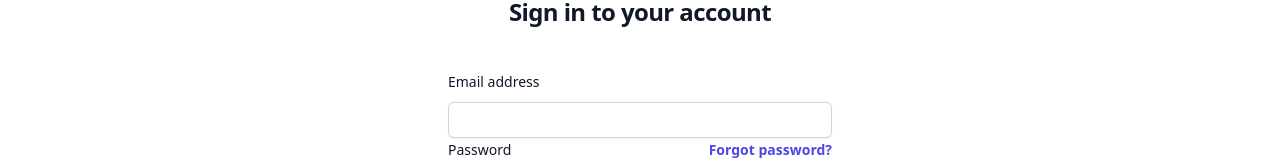
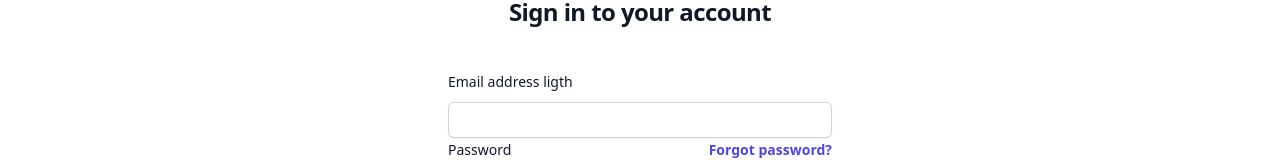
Before and after one commit to Nicholasmendespereira/scheduling, a React (Vite) app in the folder scheduling/: page /login in a window 1280 px wide. Shown: the part 230-390 px from the top of the page. Built offline with nearby package versions, Linux system fonts and the light colour scheme.

Commit message:
UseContext

```diff
--- /dev/null
+++ b/scheduling/src/Context/LoginContext.jsx
@@ -0,0 +1,15 @@
+import { createContext, useState } from "react";
+
+export const ThemeContext = createContext();
+
+export const ThemeProvider = ({ children }) => {
+  const [theme, setTheme] = useState("ligth");
+
+  const toggleTheme = () => {
+    setTheme(theme === "ligth" ? "dark" : "light");
+  };
+
+  return <ThemeContext.Provider
+  value={{theme, toggleTheme}}>
+    {children}</ThemeContext.Provider>;
+};
--- a/scheduling/src/Login/index.jsx
+++ b/scheduling/src/Login/index.jsx
@@ -1,8 +1,9 @@
 import api from "../../api/index";
-import { useState, useEffect } from "react";
-
+import { useState, useEffect, useContext } from "react";
+import { ThemeContext } from "../Context/LoginContext";
 function Login() {
   const [Userdata, setUserdata] = useState({});
+  const { theme, toggleTheme } = useContext(ThemeContext);
 
   const HandleLogin = async () => {
     try {
@@ -21,7 +22,7 @@ function Login() {
       alert("Login feito com sucesso!");
       console.log({ Userdata });
     } catch (e) {
-        alert("Error: Usuário não cadastrado!")
+      alert("Error: Usuário não cadastrado!");
       console.error(e);
     }
   };
@@ -47,14 +48,16 @@ function Login() {
               htmlFor="email"
               className="block text-sm font-medium leading-6 text-gray-900"
             >
-                Email address
+              Email address {theme}
             </label>
             <div className="mt-2">
               <input
                 id="email"
                 name="email"
                 type="text"
-                  onChange={(e) => {setUserdata({...Userdata,  name: e.target.value})}}
+                onChange={(e) => {
+                  setUserdata({ ...Userdata, name: e.target.value });
+                }}
                 autoComplete="email"
                 required
                 className="block w-full rounded-md border-0 py-1.5 text-gray-900 shadow-sm ring-1 ring-inset ring-gray-300 placeholder:text-gray-400 focus:ring-2 focus:ring-inset focus:ring-indigo-600 sm:text-sm sm:leading-6"
@@ -85,13 +88,15 @@ function Login() {
                 name="password"
                 type="password"
                 autoComplete="current-password"
-                  onChange={(e) => {setUserdata({...Userdata,  senha: e.target.value})}}
+                onChange={(e) => {
+                  setUserdata({ ...Userdata, senha: e.target.value });
+                }}
                 required
                 className="block w-full rounded-md border-0 py-1.5 text-gray-900 shadow-sm ring-1 ring-inset ring-gray-300 placeholder:text-gray-400 focus:ring-2 focus:ring-inset focus:ring-indigo-600 sm:text-sm sm:leading-6"
               />
             </div>
           </div>
-                {console.log({Userdata})}
+          {console.log({ Userdata })}
           <div>
             <button
               onClick={HandleLogin}
```
Also changed, not shown: scheduling/src/main.jsx (+5 -4 lines). Lines whose indentation alone changed are shown as unchanged.
